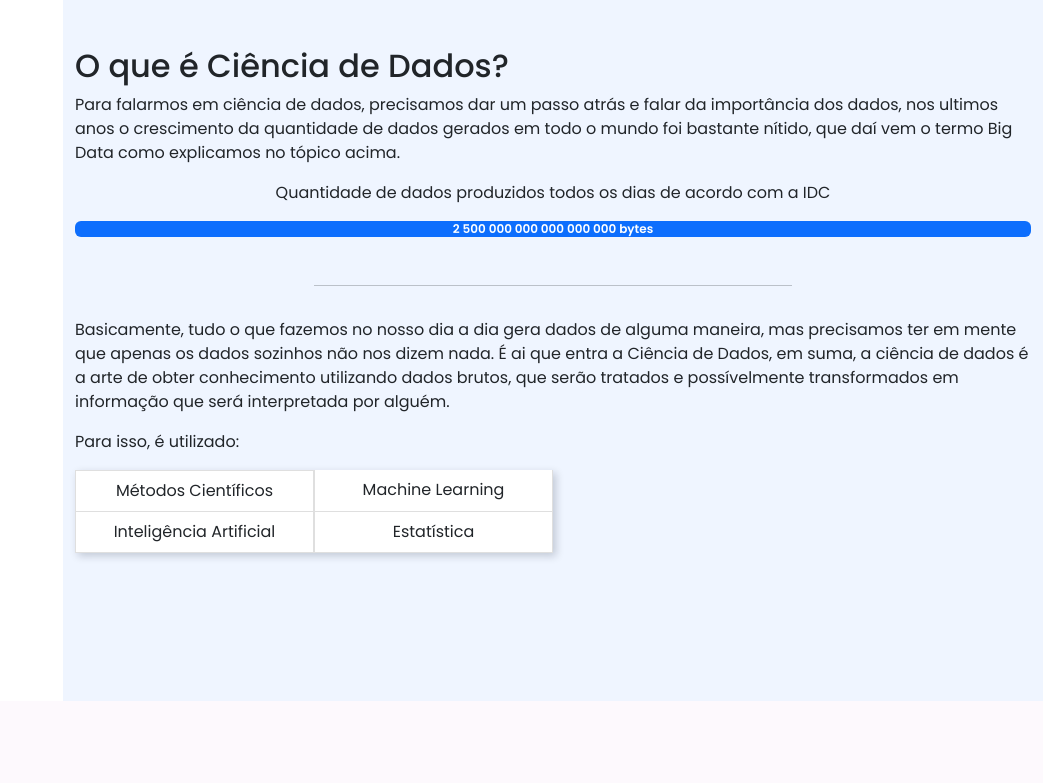
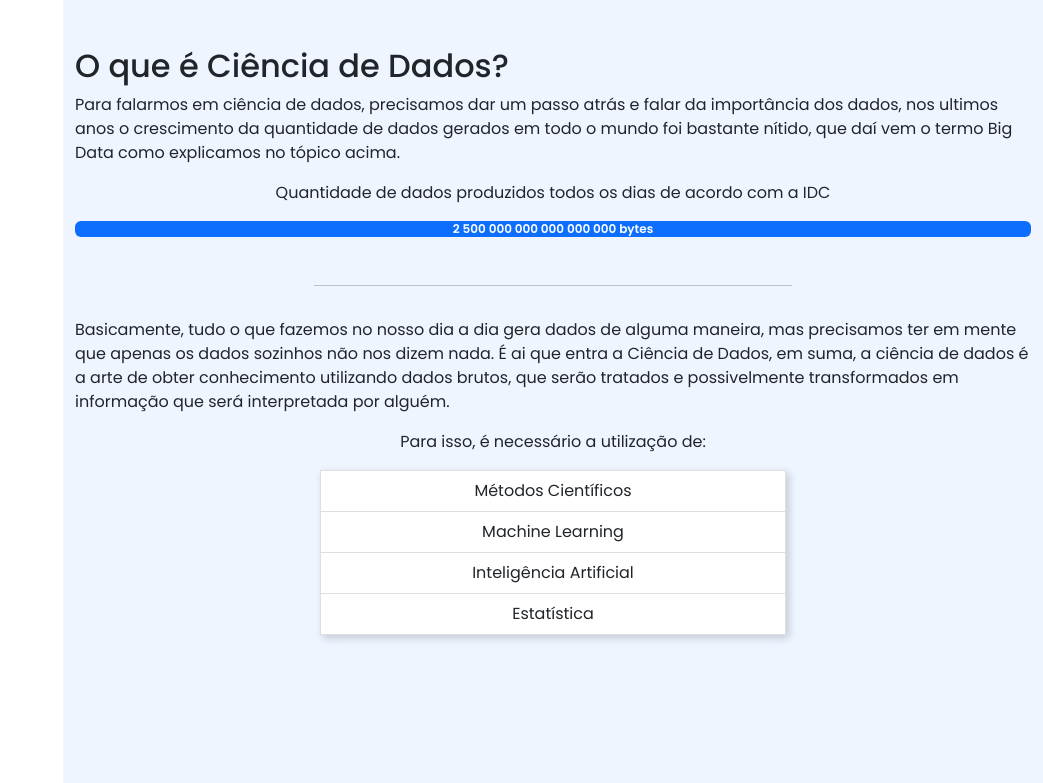
Before and after one commit to gabriel-andreoli/UFPR-TIC, a Flask app: page / in a window 1280 px wide. Shown: the part 2053-2836 px from the top of the page, without its empty margins (237-1280 px from the left). Before the commit the page ends 2754 px from the top, so only its background shows below. Run offline with Flask 2, Linux system fonts and the light colour scheme; some libraries are stand-ins or nearby versions.

Commit message:
Alinhamento tabela ds

```diff
--- a/static/style.css
+++ b/static/style.css
@@ -242,6 +242,10 @@ i.menu-mobile{
     box-shadow: 3px 3px 8px #02112431;
 }
 
+.ul-lista-dc{
+    max-width: 50%;
+}
+
 /* Animação */
 
 [data-anime]{
--- a/templates/index.html
+++ b/templates/index.html
@@ -138,11 +138,12 @@
                     <hr class="w-50 me-auto ms-auto mt-5">
                     <div class="row">
                         <div class="col-md-12">
-                            <p class="mt-3 mb-0"> Basicamente, tudo o que fazemos no nosso dia a dia gera dados de alguma maneira, mas precisamos ter em mente que apenas os dados sozinhos não nos dizem nada. É ai que entra a Ciência de Dados, em suma, a ciência de dados é a arte de obter conhecimento utilizando dados brutos, que serão tratados e possívelmente transformados em informação que será interpretada por alguém.</p>
-                            <p class="mt-3 mb-0">Para isso, é utilizado:</p>
-                            <ul class="list-group w-50">
+                            <p class="mt-3 mb-0"> Basicamente, tudo o que fazemos no nosso dia a dia gera dados de alguma maneira, mas precisamos ter em mente que apenas os dados sozinhos não nos dizem nada. É ai que entra a Ciência de Dados, em suma, a ciência de dados é a arte de obter conhecimento utilizando dados brutos, que serão tratados e possivelmente transformados em informação que será interpretada por alguém.</p>
+                            <p class="mt-3 mb-0 text-center">Para isso, é necessário a utilização de:</p>
+                            <div class="container d-flex justify-content-center align-items-center">
+                                <ul class="list-group ul-lista-dc col-md-12">
                                     <div class="container text-center lista-ds mt-3">
-                                    <div class="row row-cols-2">
+                                        <div class="row row-cols-1">
                                             <li class="list-group-item col ds-filho">Métodos Científicos</li>
                                             <li class="list-group-item col ds-filho">Machine Learning</li>
                                             <li class="list-group-item col ds-filho">Inteligência Artificial</li>
@@ -150,7 +151,7 @@
                                         </div>
                                     </div>
                                 </ul>
-
+                            </div>
                         </div>
                     </div>
                 </div>
```
Lines whose indentation alone changed are shown as unchanged.
